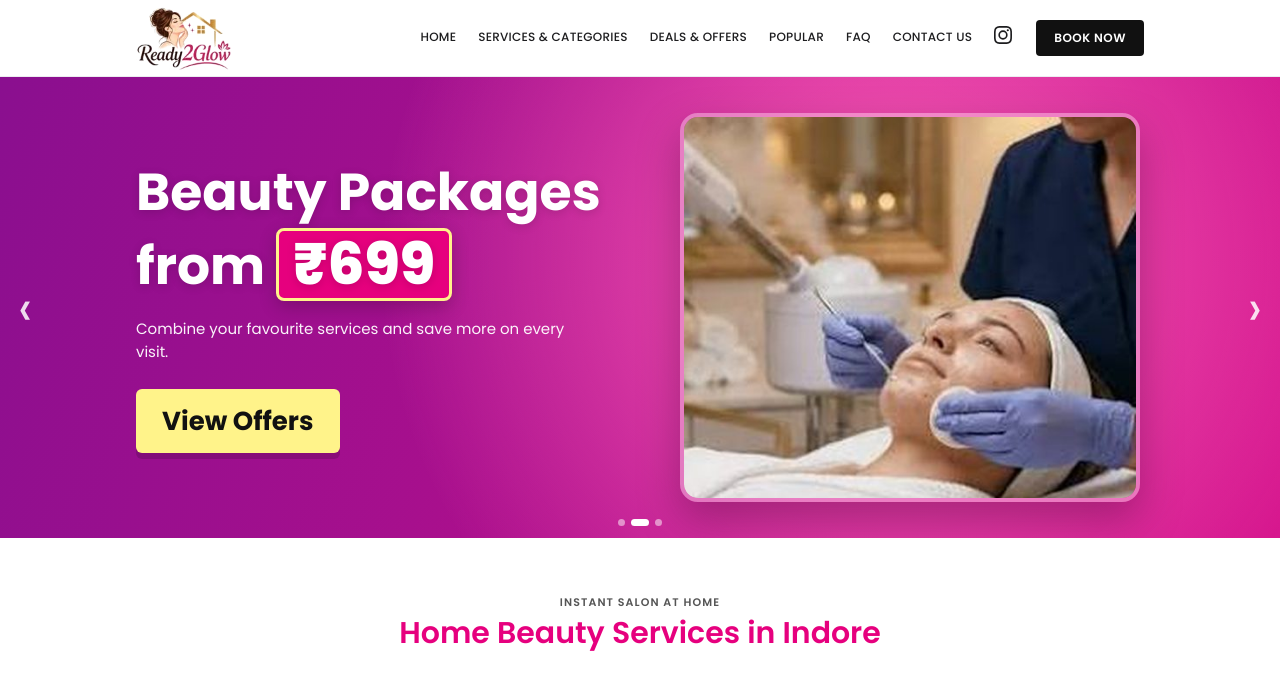
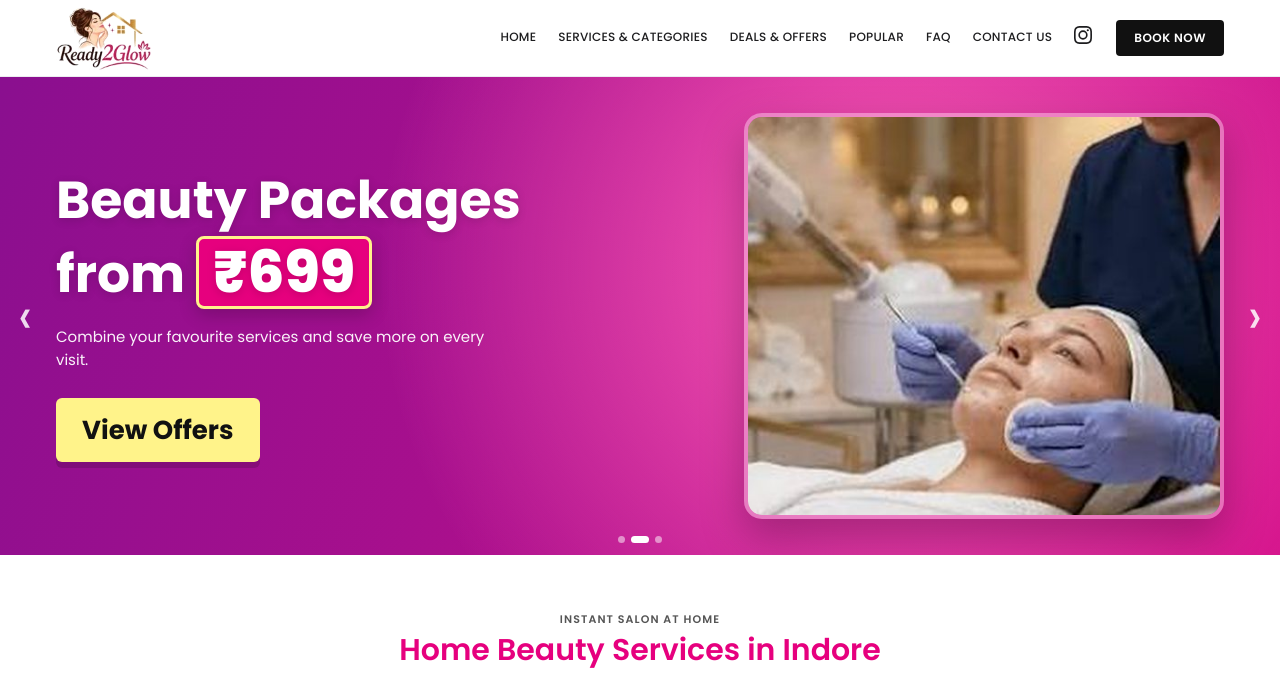
Before and after one commit to ready2glowindore-eng/ready2glow, a plain HTML site: page index.html in a window 1280 px wide. Shown: the top 674 px of the page. Drawn offline with Linux system fonts and the light colour scheme.

Commit message:
Align layout on laptop and desktop screens
Make hero and footer full-width bands like the other sections, and
widen the content column to 1200px so every section shares one edge.

Co-Authored-By: Claude Opus 5.5 <noreply@anthropic.com>

```diff
--- a/css/style.css
+++ b/css/style.css
@@ -19,7 +19,7 @@
   --green-600: #1da851;
   --radius: 10px;
   --shadow: 0 4px 18px rgba(20, 0, 40, .08);
-  --container: 1040px;
+  --container: 1200px;
   --header-h: 76px;
 }
 
@@ -117,11 +117,11 @@ s { color: var(--muted); font-weight: 400; }
 }
 
 /* ---------- Hero slider ---------- */
-.hero { position: relative; max-width: 1280px; margin: 0 auto; overflow: hidden; }
+.hero { position: relative; overflow: hidden; }
 .hero-track { display: flex; overflow-x: auto; scroll-snap-type: x mandatory; scrollbar-width: none; scroll-behavior: smooth; }
 .hero-track::-webkit-scrollbar { display: none; }
 .hero-slide {
-  flex: 0 0 100%; scroll-snap-align: start; min-height: 340px; display: grid; grid-template-columns: 1.1fr 1fr;
+  flex: 0 0 100%; scroll-snap-align: start; min-height: 400px; display: grid; grid-template-columns: 1.1fr 1fr;
   align-items: center; gap: 24px; padding: 36px max(56px, calc((100% - var(--container)) / 2 + 16px));
   background: radial-gradient(circle at 70% 40%, #ff3aa8 0%, transparent 55%), linear-gradient(110deg, var(--magenta-b), var(--magenta-a) 55%, #a00f86);
   color: #fff;
@@ -135,7 +135,7 @@ s { color: var(--muted); font-weight: 400; }
   padding: 0 14px; font-size: 1.12em; font-weight: 800; box-shadow: 0 6px 18px rgba(0,0,0,.2);
 }
 .hero-sub { margin: 16px 0 26px; font-size: 15px; max-width: 460px; opacity: .95; }
-.hero-art { position: relative; justify-self: center; width: 100%; max-width: 460px; aspect-ratio: 520 / 440; }
+.hero-art { position: relative; justify-self: end; width: 100%; max-width: 480px; aspect-ratio: 520 / 440; }
 .hero-art img { width: 100%; height: 100%; object-fit: cover; border-radius: 18px; border: 4px solid rgba(255,255,255,.35); box-shadow: 0 18px 40px rgba(60,0,50,.35); }
 .hero-arrow {
   position: absolute; top: 50%; transform: translateY(-50%); background: none; border: 0; color: #fff;
@@ -335,7 +335,7 @@ s { color: var(--muted); font-weight: 400; }
 @media (max-width: 860px) { .two-col { grid-template-columns: 1fr; gap: 28px; } }
 
 /* ---------- Footer ---------- */
-.site-footer { background: var(--pink-50); padding: 44px 0 0; max-width: 1280px; margin: 0 auto; }
+.site-footer { background: var(--pink-50); padding: 44px 0 0; }
 .footer-grid { display: grid; grid-template-columns: 1.6fr 1fr 1fr 1fr; gap: 28px; }
 .footer-about p { font-size: 12px; color: var(--ink-2); margin-top: 10px; }
 .footer-h { font-size: 13px; font-weight: 600; margin-bottom: 10px; }
```
